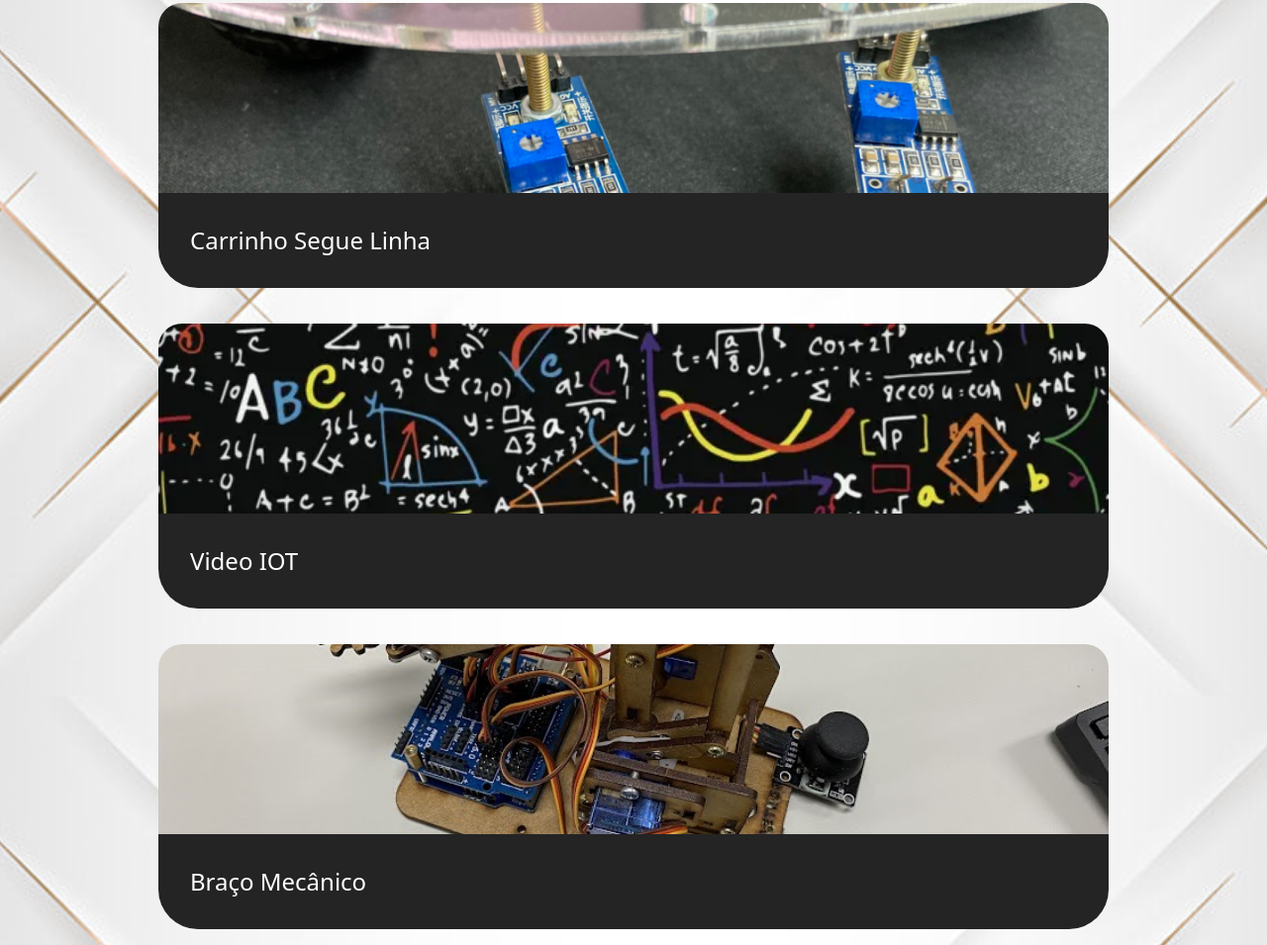
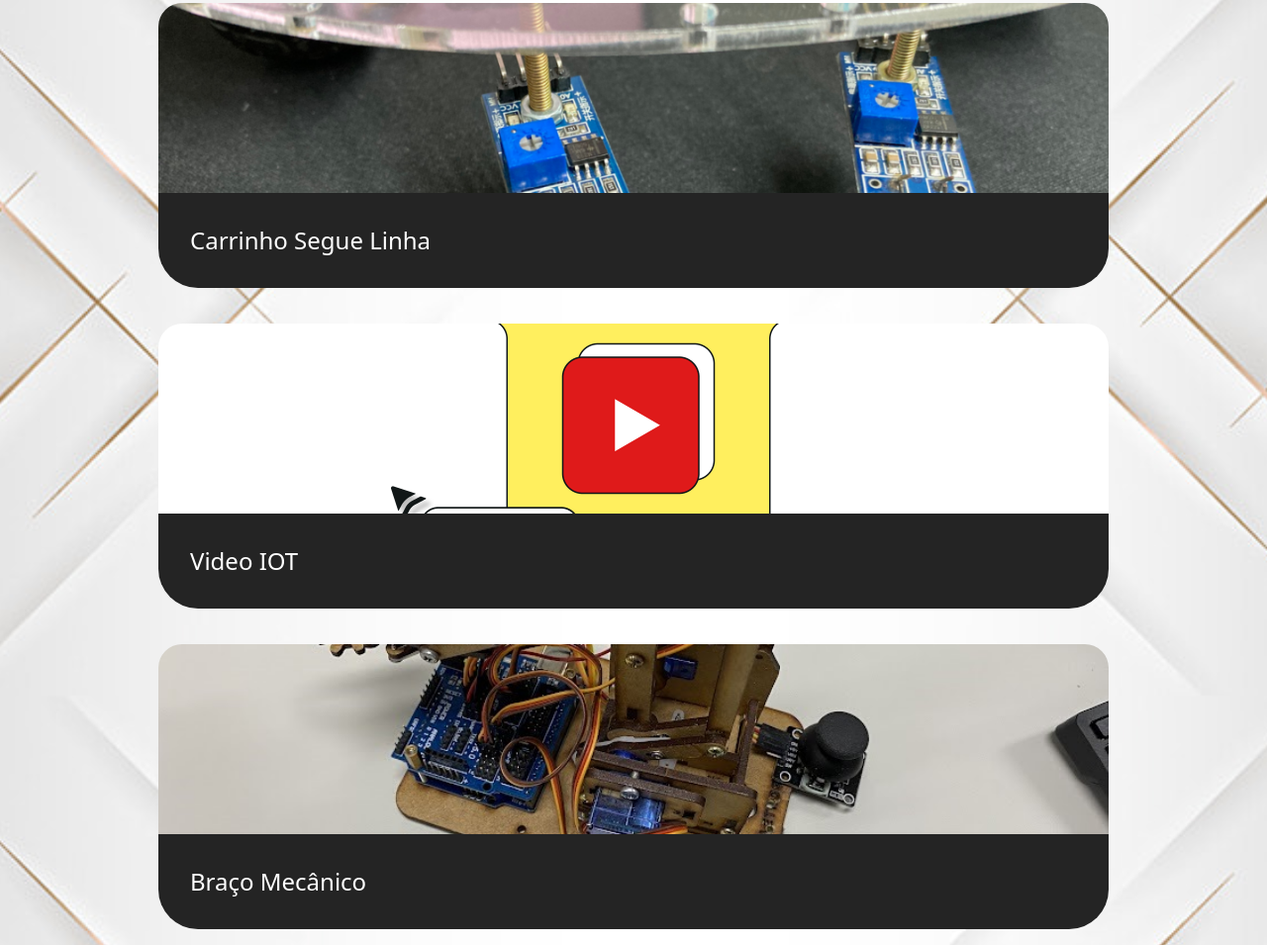
Before and after one commit to NiceCazz-rgb/Tailwind-Site, a website: page iot.html in a window 1280 px wide. Shown: the part 897-1852 px from the top of the page at 99% size. Drawn offline with nearby package versions, Linux system fonts and the light colour scheme; files that its build step writes are made by us from their sources.

Commit message:
Update iot.html

```diff
--- a/iot.html
+++ b/iot.html
@@ -62,7 +62,7 @@
             <p class="p-[2rem] text-2xl text-white hover:text-gray-200 transition ease-in" >Carrinho Segue Linha</p>
         </div>
         <div class="w-full rounded-[40px] bg-[#242424] mb-4 hover:scale-105 duration-200" onclick="location.href='video.html'">
-            <img src="Imagens/MST.jpg" class="w-full h-[12rem] rounded-t-3xl object-cover">
+            <img src="Imagens/ytcover.png" class="w-full h-[12rem] rounded-t-3xl object-cover">
             <p class="p-[2rem] text-2xl text-white hover:text-gray-200 transition ease-in">Video IOT</p>
         </div>
         <div class="w-full rounded-[40px] bg-[#242424] mb-4 hover:scale-105 duration-200" onclick="location.href='braco.html'">
```
